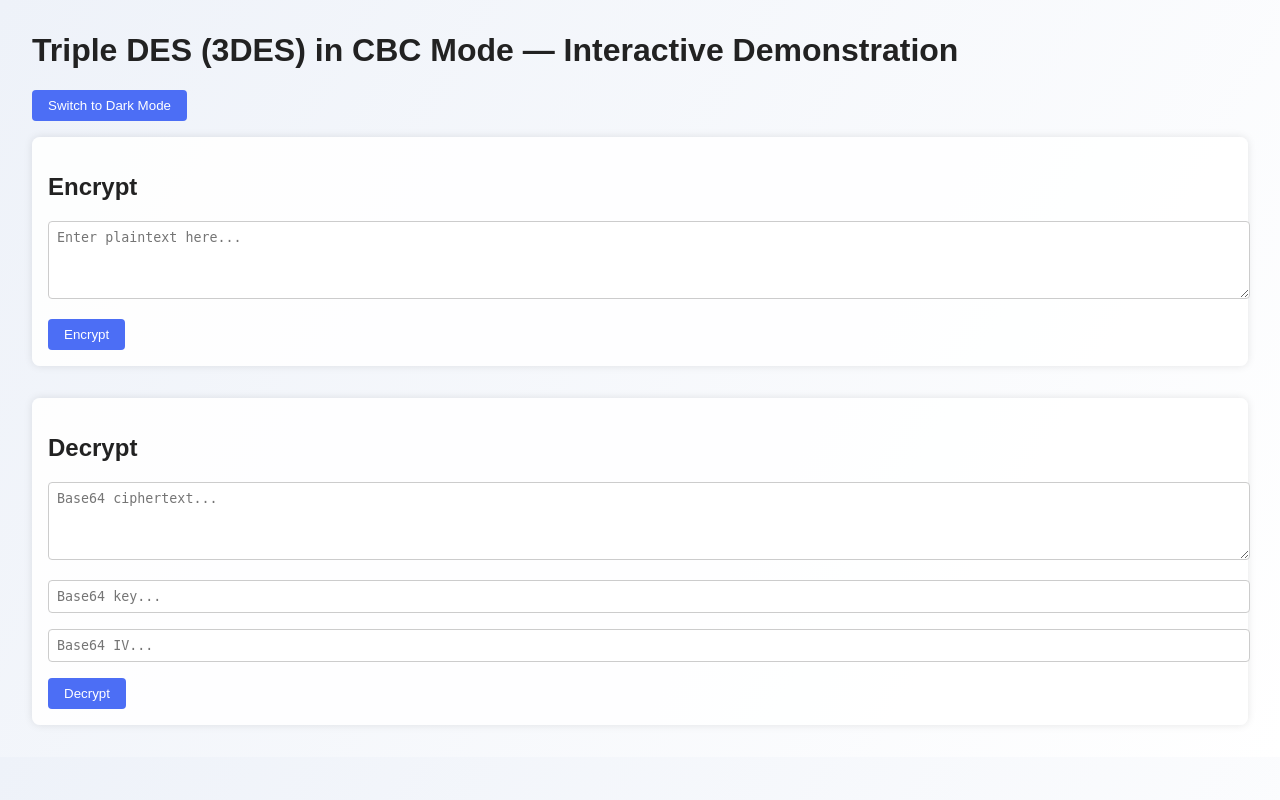
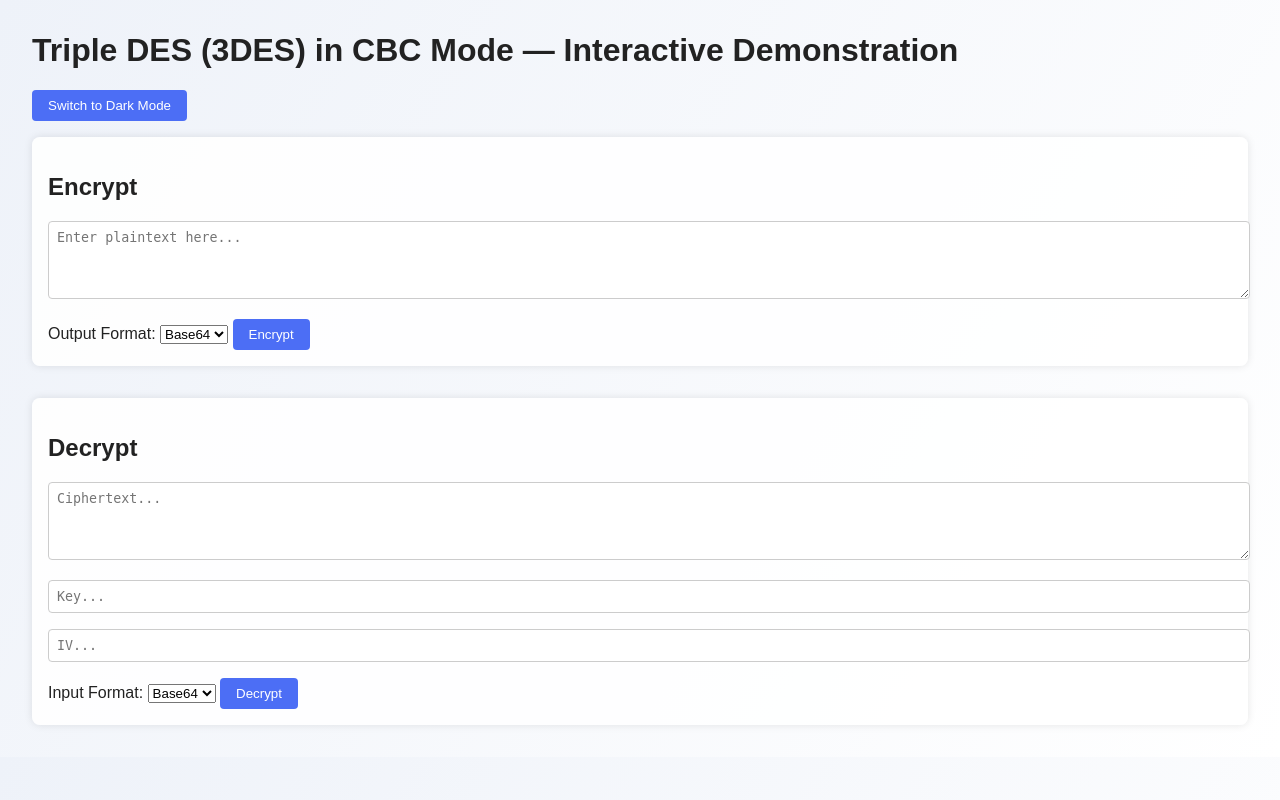
Before and after one commit to emre-unlu/3des, a Flask app: page / in a window 1280 px wide. Run offline with Flask 3, Linux system fonts and the light colour scheme.

Commit message:
Add format selection for 3DES input and output

```diff
--- a/app.py
+++ b/app.py
@@ -5,6 +5,19 @@ from Crypto.Random import get_random_bytes
 from Crypto.Util.Padding import pad, unpad
 from Crypto.Cipher.DES3 import adjust_key_parity
 import base64
+import binascii
+
+
+def encode_data(data: bytes, fmt: str) -> str:
+    if fmt == 'hex':
+        return data.hex()
+    return base64.b64encode(data).decode('utf-8')
+
+
+def decode_data(data_str: str, fmt: str) -> bytes:
+    if fmt == 'hex':
+        return bytes.fromhex(data_str)
+    return base64.b64decode(data_str)
 
 app = Flask(__name__)
 
@@ -19,7 +32,7 @@ def generate_3des_key():
             continue
 
 # Encrypt plaintext using 3DES in CBC mode with step tracking
-def encrypt_3des_with_steps(plaintext):
+def encrypt_3des_with_steps(plaintext, out_format: str = 'base64'):
     key = generate_3des_key()
     iv = get_random_bytes(8)
     cipher = DES3.new(key, DES3.MODE_CBC, iv)
@@ -33,32 +46,32 @@ def encrypt_3des_with_steps(plaintext):
     for block in blocks:
         step = {}
         xor_input = bytes(a ^ b for a, b in zip(block, prev))
-        step['xor_input'] = base64.b64encode(xor_input).decode('utf-8')
+        step['xor_input'] = encode_data(xor_input, out_format)
 
         c1 = DES.new(key[:8], DES.MODE_ECB).encrypt(xor_input)
-        step['des1'] = base64.b64encode(c1).decode('utf-8')
+        step['des1'] = encode_data(c1, out_format)
 
         c2 = DES.new(key[8:16], DES.MODE_ECB).decrypt(c1)
-        step['des2'] = base64.b64encode(c2).decode('utf-8')
+        step['des2'] = encode_data(c2, out_format)
 
         c3 = DES.new(key[16:24], DES.MODE_ECB).encrypt(c2)
-        step['des3'] = base64.b64encode(c3).decode('utf-8')
+        step['des3'] = encode_data(c3, out_format)
 
         prev = c3
         steps.append(step)
 
     return {
-        'ciphertext': base64.b64encode(ciphertext).decode('utf-8'),
-        'key': base64.b64encode(key).decode('utf-8'),
-        'iv': base64.b64encode(iv).decode('utf-8'),
+        'ciphertext': encode_data(ciphertext, out_format),
+        'key': encode_data(key, out_format),
+        'iv': encode_data(iv, out_format),
         'steps': steps
     }
 
 # Decrypt ciphertext using 3DES in CBC mode
-def decrypt_3des(ciphertext_b64, key_b64, iv_b64):
-    key = base64.b64decode(key_b64)
-    iv = base64.b64decode(iv_b64)
-    ciphertext = base64.b64decode(ciphertext_b64)
+def decrypt_3des(ciphertext_str, key_str, iv_str, in_format: str = 'base64'):
+    key = decode_data(key_str, in_format)
+    iv = decode_data(iv_str, in_format)
+    ciphertext = decode_data(ciphertext_str, in_format)
     cipher = DES3.new(key, DES3.MODE_CBC, iv)
     decrypted_padded = cipher.decrypt(ciphertext)
     plaintext = unpad(decrypted_padded, DES3.block_size).decode('utf-8')
@@ -71,21 +84,25 @@ def index():
         action = request.form.get('action')
         if action == 'encrypt':
             plaintext = request.form.get('plaintext')
-            result = encrypt_3des_with_steps(plaintext)
+            out_fmt = request.form.get('enc_format', 'base64')
+            result = encrypt_3des_with_steps(plaintext, out_fmt)
             result['mode'] = 'encrypt'
             result['input'] = plaintext
+            result['fmt'] = out_fmt
         elif action == 'decrypt':
             ciphertext = request.form.get('ciphertext')
             key = request.form.get('key')
             iv = request.form.get('iv')
+            in_fmt = request.form.get('dec_format', 'base64')
             try:
-                plaintext = decrypt_3des(ciphertext, key, iv)
+                plaintext = decrypt_3des(ciphertext, key, iv, in_fmt)
                 result = {
                     'mode': 'decrypt',
                     'input': ciphertext,
                     'key': key,
                     'iv': iv,
-                    'plaintext': plaintext
+                    'plaintext': plaintext,
+                    'fmt': in_fmt
                 }
             except Exception as e:
                 result = {'error': str(e)}
--- a/templates/index.html
+++ b/templates/index.html
@@ -15,6 +15,12 @@
         <h2>Encrypt</h2>
         <form method="POST">
             <textarea name="plaintext" rows="4" placeholder="Enter plaintext here..." required>{{ result.input if result and result.mode == 'encrypt' }}</textarea>
+            <label>Output Format:
+                <select name="enc_format">
+                    <option value="base64">Base64</option>
+                    <option value="hex">Hex</option>
+                </select>
+            </label>
             <button type="submit" name="action" value="encrypt">Encrypt</button>
         </form>
     </div>
@@ -22,9 +28,15 @@
     <div class="section">
         <h2>Decrypt</h2>
         <form method="POST">
-            <textarea id="ciphertext-input" name="ciphertext" rows="4" placeholder="Base64 ciphertext..." required></textarea>
-            <input id="key-input" type="text" name="key" placeholder="Base64 key..." required>
-            <input id="iv-input" type="text" name="iv" placeholder="Base64 IV..." required>
+            <textarea id="ciphertext-input" name="ciphertext" rows="4" placeholder="Ciphertext..." required></textarea>
+            <input id="key-input" type="text" name="key" placeholder="Key..." required>
+            <input id="iv-input" type="text" name="iv" placeholder="IV..." required>
+            <label>Input Format:
+                <select name="dec_format">
+                    <option value="base64">Base64</option>
+                    <option value="hex">Hex</option>
+                </select>
+            </label>
             <button type="submit" name="action" value="decrypt">Decrypt</button>
         </form>
     </div>
@@ -38,9 +50,9 @@
             <p style="color: red;">Error: {{ result.error }}</p>
         {% elif result.mode == 'encrypt' %}
             <p><strong>Original Plaintext:</strong> {{ result.input }}</p>
-            <p><strong>Encrypted (base64):</strong> <span id="ciphertext-result" class="copyable">{{ result.ciphertext }}</span></p>
-            <p><strong>Key (base64):</strong> <span id="key-result" class="copyable">{{ result.key }}</span></p>
-            <p><strong>IV (base64):</strong> <span id="iv-result" class="copyable">{{ result.iv }}</span></p>
+            <p><strong>Encrypted ({{ result.fmt }}):</strong> <span id="ciphertext-result" class="copyable">{{ result.ciphertext }}</span></p>
+            <p><strong>Key ({{ result.fmt }}):</strong> <span id="key-result" class="copyable">{{ result.key }}</span></p>
+            <p><strong>IV ({{ result.fmt }}):</strong> <span id="iv-result" class="copyable">{{ result.iv }}</span></p>
 
             <h3 class="step-header">Step-by-Step Visualization</h3>
             <p id="algo-desc">Triple DES encrypts each block three times: DES with key1, DES⁻¹ with key2, and DES with key3. In CBC mode each plaintext block is XORed with the previous ciphertext or the IV.</p>
```
